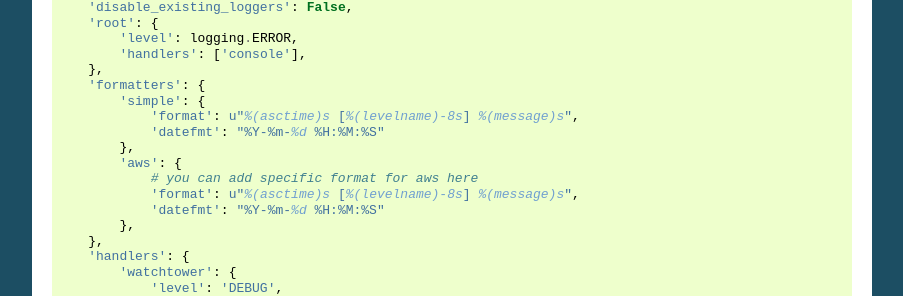
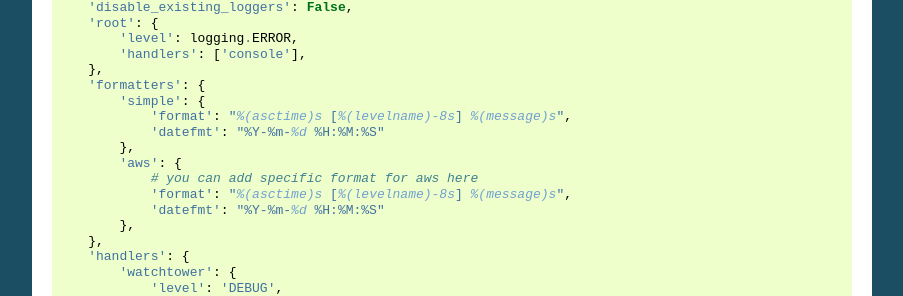
Before and after one commit to kislyuk/watchtower, a Sphinx documentation site: the page built from docs/index.rst, in a window 1280 px wide and 900 px high, scrolled down 1160 px. Shown: the part 151-447 px from the top of the window, without its empty margins (198-1101 px from the left). Built offline with Sphinx 7.4.7, drawn with Linux system fonts in a browser that asks for light colours.

Commit message:
Drop compatibility for Python 2
Python 2 support stopped on 2020-01-01,
https://devguide.python.org/devcycle/#end-of-life-branches.

Removing support for Python 2.7 reduce testing and maintenance resources
while allowing the library to move towards modern Python conventions.

- Remove mock test dependency. Use unittest.mock instead.
- Remove '-*- coding: utf-8 -*-' encoding marker from source files.
  Source files default to utf-8 in Python 3.
- Remove unnecessary unnecessary __future__ imports.
- Use Python 3 simplified super() syntax.
- Use empty format markers `{}` instead of specifying the
  position-specific `{0}`.
- Drop unicode string marker.

Besides manual inspection, ran the pyupgrade tool to catch additional
upgrades.

```diff
--- a/README.rst
+++ b/README.rst
@@ -82,12 +82,12 @@ This is an example of Watchtower integration with Django. In your Django project
         },
         'formatters': {
             'simple': {
-                'format': u"%(asctime)s [%(levelname)-8s] %(message)s",
+                'format': "%(asctime)s [%(levelname)-8s] %(message)s",
                 'datefmt': "%Y-%m-%d %H:%M:%S"
             },
             'aws': {
                 # you can add specific format for aws here
-                'format': u"%(asctime)s [%(levelname)-8s] %(message)s",
+                'format': "%(asctime)s [%(levelname)-8s] %(message)s",
                 'datefmt': "%Y-%m-%d %H:%M:%S"
             },
         },
--- a/docs/conf.py
+++ b/docs/conf.py
@@ -40,8 +40,8 @@ source_suffix = '.rst'
 master_doc = 'index'
 
 # General information about the project.
-project = u'Watchtower'
-copyright = u'2014, Andrey Kislyuk'
+project = 'Watchtower'
+copyright = '2014, Andrey Kislyuk'
 
 # The version info for the project you're documenting, acts as replacement for
 # |version| and |release|, also used in various other places throughout the
@@ -183,8 +183,8 @@ latex_elements = {
 # Grouping the document tree into LaTeX files. List of tuples
 # (source start file, target name, title, author, documentclass [howto/manual]).
 latex_documents = [
-  ('index', 'Watchtower.tex', u'Watchtower Documentation',
-   u'Andrey Kislyuk', 'manual'),
+  ('index', 'Watchtower.tex', 'Watchtower Documentation',
+   'Andrey Kislyuk', 'manual'),
 ]
 
 # The name of an image file (relative to this directory) to place at the top of
@@ -213,8 +213,8 @@ latex_documents = [
 # One entry per manual page. List of tuples
 # (source start file, name, description, authors, manual section).
 man_pages = [
-    ('index', 'Watchtower', u'Watchtower Documentation',
-     [u'Andrey Kislyuk'], 1)
+    ('index', 'Watchtower', 'Watchtower Documentation',
+     ['Andrey Kislyuk'], 1)
 ]
 
 # If true, show URL addresses after external links.
@@ -227,8 +227,8 @@ man_pages = [
 # (source start file, target name, title, author,
 #  dir menu entry, description, category)
 texinfo_documents = [
-  ('index', 'watchtower', u'Watchtower Documentation',
-   u'Andrey Kislyuk', 'Watchtower', 'One line description of project.',
+  ('index', 'watchtower', 'Watchtower Documentation',
+   'Andrey Kislyuk', 'Watchtower', 'One line description of project.',
    'Miscellaneous'),
 ]
 
--- a/test-requirements.txt
+++ b/test-requirements.txt
@@ -1,4 +1,3 @@
 eight >= 0.3.0
 flake8
 PyYaml
-mock
```
Also changed, not shown: watchtower/__init__.py (+3 -12 lines), .travis.yml, 3 other files.
